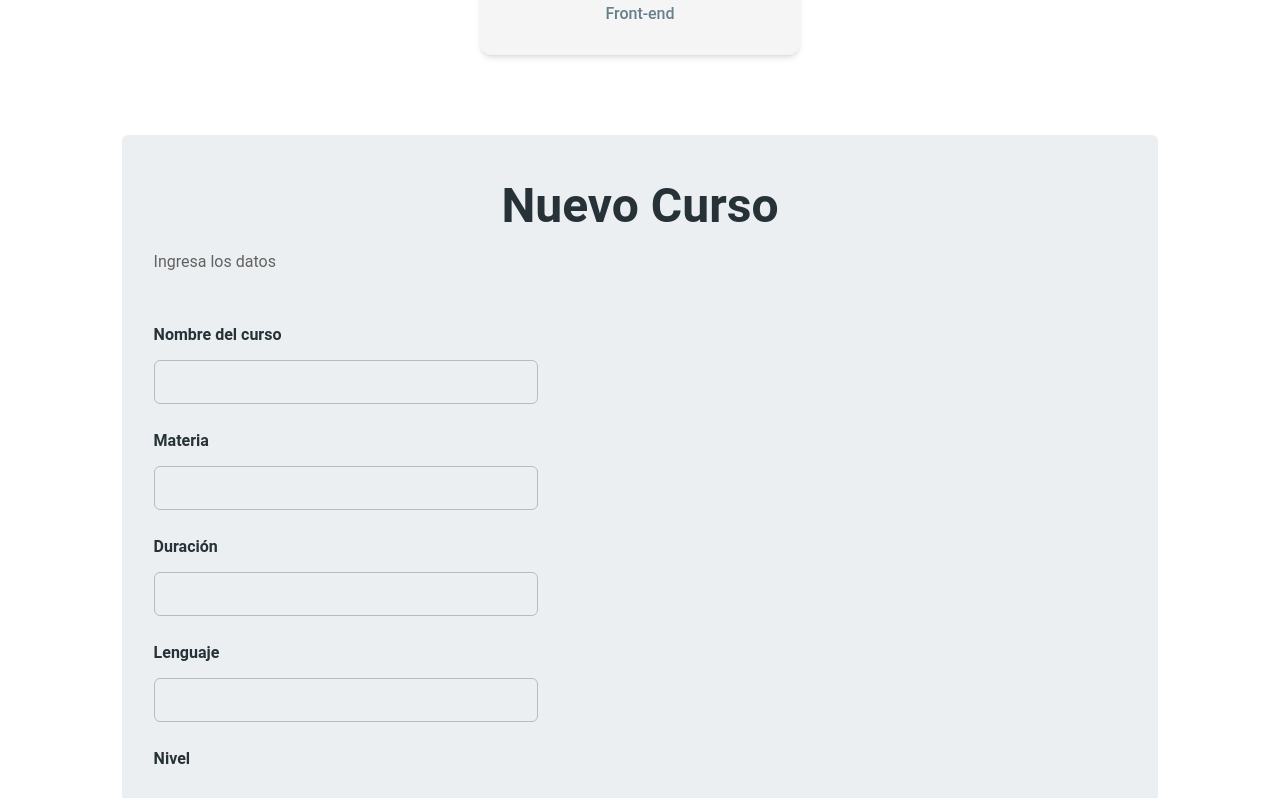
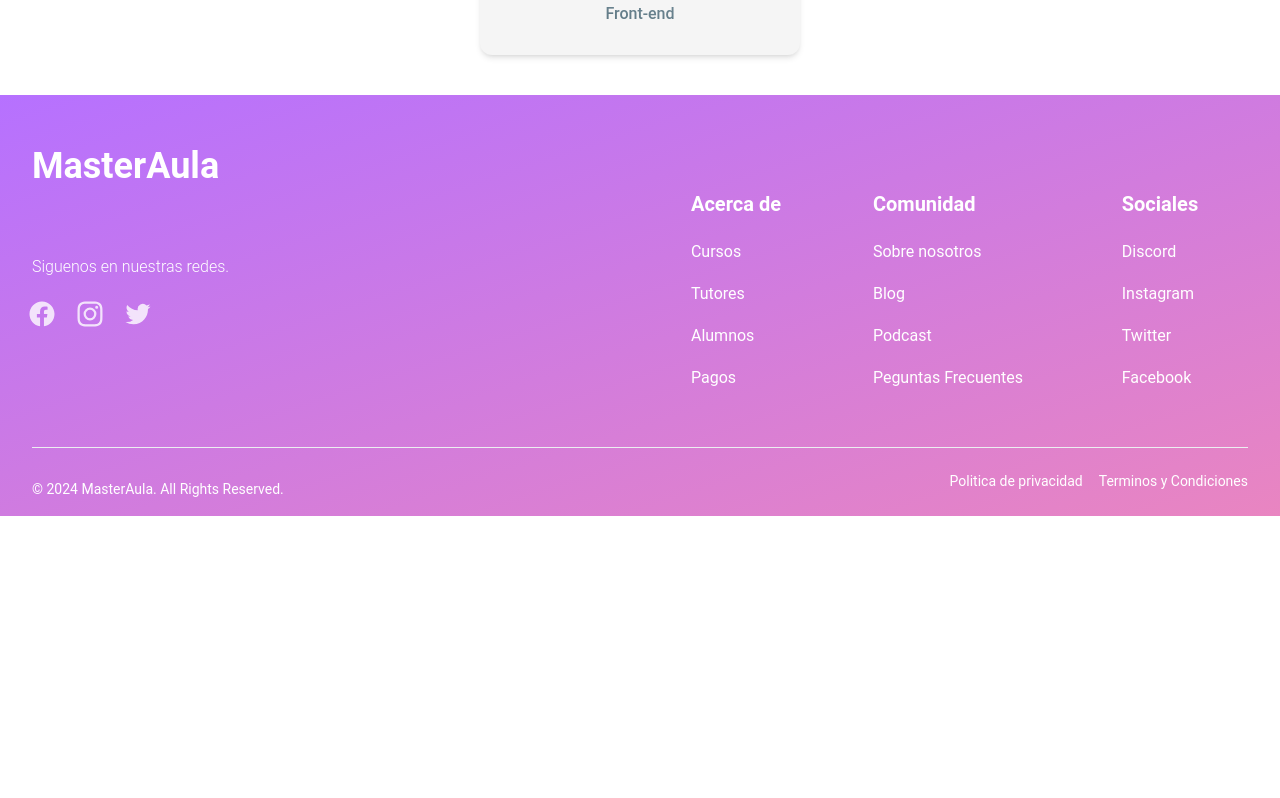
Before and after one commit to No-Country-simulation/C17-15-t-Node-React, a React (Vite) app in the folder WEB/: page /about in a window 1280 px wide. Shown: the part 3380-4178 px from the top of the page. After the commit the page ends 3896 px from the top, so only its background shows below. Built offline with nearby package versions, Linux system fonts and the light colour scheme.

Commit message:
Se arrglan estilos del agregar cursos

```diff
--- a/WEB/src/components/About/AboutComponent.jsx
+++ b/WEB/src/components/About/AboutComponent.jsx
@@ -1,6 +1,6 @@
 import { Typography } from "@material-tailwind/react";
 import { OurTeam } from "./OurTeam";
-import { NewCourse } from "../NewCourse";
+import { NewCourse } from "../NewCourse/NewCourse";
 
 export const AboutComponent = () => {
   return (
@@ -59,7 +59,6 @@ export const AboutComponent = () => {
         </Typography>
       </div>
       <OurTeam />
-      <NewCourse />
     </div>
   );
 };
--- /dev/null
+++ b/WEB/src/components/NewCourse/ButtonNewCourse.jsx
@@ -0,0 +1,42 @@
+import React from "react";
+import {
+  Button,
+  Dialog,
+  DialogHeader,
+  DialogBody,
+  DialogFooter,
+  Typography,
+} from "@material-tailwind/react";
+import { NewCourse } from "./NewCourse";
+
+export function ButtonNewCourse() {
+  const [open, setOpen] = React.useState(false);
+
+  const handleOpen = () => setOpen(!open);
+
+  return (
+    <>
+      <Typography
+        onClick={handleOpen}
+        as="a"
+        color="white"
+        variant="gradient"
+        className="mb-4 text-center text-lg font-semibold md:mb-0 bg-purple-400 rounded-md p-4"
+      >
+        Agregar Curso
+      </Typography>
+      <Dialog open={open} handler={handleOpen} className="bg-gray-50">
+        <NewCourse />
+
+        <Button
+          variant="text"
+          color="red"
+          onClick={handleOpen}
+          className="mr-1"
+        >
+          <span>Cancelar</span>
+        </Button>
+      </Dialog>
+    </>
+  );
+}
--- a/WEB/src/components/NewCourse.jsx
+++ b/WEB/src/components/NewCourse/NewCourse.jsx
@@ -5,6 +5,7 @@ import {
   Button,
   Typography,
 } from "@material-tailwind/react";
+import axios from "axios";
 
 import { useState } from "react";
 
@@ -54,11 +55,13 @@ export const NewCourse = () => {
     };
 
     try {
-      const respuesta = await fetch(
+      const token = localStorage.getItem("token")
+      const respuesta = await axios.post(
         "https://c17-15-t-node-react.onrender.com/api/courses",
         {
-          method: "POST",
-          headers: { "Content-Type": "application/json" },
+          headers: {
+            "Autorization": ` Bearer ${token}`
+          },
           body: JSON.stringify(cuerpoPeticion),
         }
       );
@@ -84,7 +87,7 @@ export const NewCourse = () => {
 
 
   return (
-    <div className="w-[90%] bg-blue-gray-50 my-10 rounded-md">
+    <div className="w-[90%] bg-blue-gray-50">
       <div>
         <Card color="transparent" shadow={false} className="p-8">
           <Typography
@@ -94,12 +97,9 @@ export const NewCourse = () => {
           >
             Nuevo Curso
           </Typography>
-          <Typography color="gray" className="mt-1 font-normal">
-            Ingresa los datos
-          </Typography>
           <form
             onSubmit={enviarFormulario}
-            className="mt-8 mb-2 w-80 max-w-screen-lg sm:w-96"
+            className="mt-2 mb-2 max-w-screen-lg sm:w-96"
           >
             <div className="mb-1 flex flex-col gap-6">
               <Typography variant="h6" color="blue-gray" className="-mb-3">
--- a/WEB/src/pages/Profile.jsx
+++ b/WEB/src/pages/Profile.jsx
@@ -1,11 +1,11 @@
-import React, { useEffect, useState } from 'react';
-import { BsStarFill, BsStarHalf } from 'react-icons/bs';
-import { fetchCourseData } from '../services/api';
+import React, { useEffect, useState } from "react";
+import { BsStarFill, BsStarHalf } from "react-icons/bs";
+import { fetchCourseData } from "../services/api";
 import { Card, Typography } from "@material-tailwind/react";
-import { useUser } from '../context/userProvider';
+import { useUser } from "../context/userProvider";
+import { ButtonNewCourse } from "../components/NewCourse/ButtonNewCourse";
 
 export function Profile() {
-
   const [courseData, setCourseData] = useState(null);
   const { user } = useUser();
 
@@ -18,7 +18,10 @@ export function Profile() {
         setCourseData(courseData.response.docs);
       } catch (error) {
         // Manejar el error
-                console.error("Hubo un error al obtener la información del usuario:", error);
+        console.error(
+          "Hubo un error al obtener la información del usuario:",
+          error
+        );
       }
     };
 
@@ -28,14 +31,15 @@ export function Profile() {
     return <div>Cargando...</div>;
   }
 
-
   return (
     <div className="flex flex-col lg:flex-row p-8 m-auto gap-8 justify-center ">
       {/* Caja del Perfil */}
       <div className="w-full lg:w-1/2 p-2 flex flex-col items-center border-2 rounded-md border-secondary">
         {/* Encabezado */}
         <div className="bg-primary rounded-md text-white px-4 py-6">
-                    <h1 className="text-2xl  font-semibold">{userData?.role.toUpperCase()}</h1>
+          <h1 className="text-2xl  font-semibold">
+            {userData?.role.toUpperCase()}
+          </h1>
         </div>
         {/* Contenido del perfil */}
         <div className="p-2">
@@ -46,23 +50,37 @@ export function Profile() {
               className="w-20 h-20 rounded-md border-2 border-secondary mr-4 mb-4"
             />
             <div>
-                            <h2 className="text-xl font-semibold">{userData?.name} {userData?.lastName}</h2>
-                            <p className="text-gray-600">Correo electrónico: {userData?.email}</p>
+              <h2 className="text-xl font-semibold">
+                {userData?.name} {userData?.lastName}
+              </h2>
+              <p className="text-gray-600">
+                Correo electrónico: {userData?.email}
+              </p>
             </div>
           </div>
           {/* Otras secciones del perfil */}
           <div className="mt-8">
-                        <h3 className="text-lg font-semibold mb-4">Información adicional</h3>
+            <h3 className="text-lg font-semibold mb-4">
+              Información adicional
+            </h3>
             <div className="bg-gray-200 p-4 rounded-md">
-                            <h2 className="text-xl font-semibold">Educación: {userData?.educational_level}</h2>
+              <h2 className="text-xl font-semibold">
+                Educación: {userData?.educational_level}
+              </h2>
               <div>
-                                {userData?.role === 'tutor' ? (
+                {userData?.role === "tutor" ? (
                   <>
                     <p>Especialidades:</p>
-                                        <ul className='w-1/3 text-center'>
-                                            {userData.specialties && userData.specialties.length > 0 ? (
+                    <ul className="w-1/3 text-center">
+                      {userData.specialties &&
+                      userData.specialties.length > 0 ? (
                         userData.specialties.map((specialtie, index) => (
-                                                    <li key={index} className='p-2 m-2 border rounded-md border-primary'>{specialtie}</li>
+                          <li
+                            key={index}
+                            className="p-2 m-2 border rounded-md border-primary"
+                          >
+                            {specialtie}
+                          </li>
                         ))
                       ) : (
                         <li>No hay especialidades disponibles.</li>
@@ -75,11 +93,28 @@ export function Profile() {
                       <div className="flex items-center">
                         {[...Array(5)].map((_, index) => {
                           if (index < Math.floor(userData?.average_rating)) {
-                                                        return <BsStarFill key={index} className="text-yellow-400" />;
-                                                    } else if (index < Math.ceil(userData?.average_rating)) {
-                                                        return <BsStarHalf key={index} className="text-yellow-400" />;
+                            return (
+                              <BsStarFill
+                                key={index}
+                                className="text-yellow-400"
+                              />
+                            );
+                          } else if (
+                            index < Math.ceil(userData?.average_rating)
+                          ) {
+                            return (
+                              <BsStarHalf
+                                key={index}
+                                className="text-yellow-400"
+                              />
+                            );
                           } else {
-                                                        return <BsStarFill key={index} className="text-gray-300" />;
+                            return (
+                              <BsStarFill
+                                key={index}
+                                className="text-gray-300"
+                              />
+                            );
                           }
                         })}
                       </div>
@@ -88,10 +123,15 @@ export function Profile() {
                 ) : (
                   <>
                     <p>Intereses:</p>
-                                        <ul className='w-1/3 text-center'>
+                    <ul className="w-1/3 text-center">
                       {userData.interests && userData.interests.length > 0 ? (
                         userData.interests.map((interest, index) => (
-                                                    <li key={index} className='p-2 m-2 border rounded-md border-primary'>{interest}</li>
+                          <li
+                            key={index}
+                            className="p-2 m-2 border rounded-md border-primary"
+                          >
+                            {interest}
+                          </li>
                         ))
                       ) : (
                         <li>No hay intereses disponibles.</li>
@@ -100,12 +140,13 @@ export function Profile() {
                     <p>Nivel Educativo: {userData?.educational_level}</p>
                   </>
                 )}
-
               </div>
               <p>Idioma: {userData?.language}</p>
               <p>Ciudad: {userData?.city}</p>
               <p>Pais: {userData?.country}</p>
-
+            </div>
+            <div className="my-10 flex justify-center">
+                <ButtonNewCourse />
             </div>
           </div>
         </div>
@@ -115,21 +156,26 @@ export function Profile() {
         {/* Encabezado */}
         <div className="bg-primary rounded-md text-white px-4 py-6">
           <h1 className="text-2xl font-semibold">
-                        {user.role === 'tutor' ? 'Cursos Creados' : 'Cursos Inscriptos'}
+            {user.role === "tutor" ? "Cursos Creados" : "Cursos Inscriptos"}
           </h1>
         </div>
         {/* Contenido del Curso */}
         <div className="flex flex-wrap lg:m-10 max-h-screen overflow-y-auto overflow-x-hidden">
           {courseData && courseData.length > 0 ? (
             courseData.map((course) => (
-                            <div key={course._id} className="w-full sm:w-1/2 lg:w-1/3 xl:w-1/4 p-2">
+              <div
+                key={course._id}
+                className="w-full sm:w-1/2 lg:w-1/3 xl:w-1/4 p-2"
+              >
                 <Card>
                   <img
                     src={course.thumbnail}
                     alt="card-image"
                     className="object-cover w-full max-h-48 md:max-h-56 lg:max-h-64 xl:max-h-72" // Ajusta las alturas según tus necesidades
                   />
-                                    <Typography className='text-sm' variant="h3">{course.title}</Typography>
+                  <Typography className="text-sm" variant="h3">
+                    {course.title}
+                  </Typography>
                   {/* <h1>Estudiantes</h1>
                                     <h1>{course.enrolled_students}</h1> */}
                 </Card>
@@ -138,9 +184,7 @@ export function Profile() {
           ) : (
             <p>No hay cursos disponibles.</p>
           )}
-
         </div>
-
       </div>
     </div>
   );
```
Lines whose indentation alone changed are shown as unchanged.
